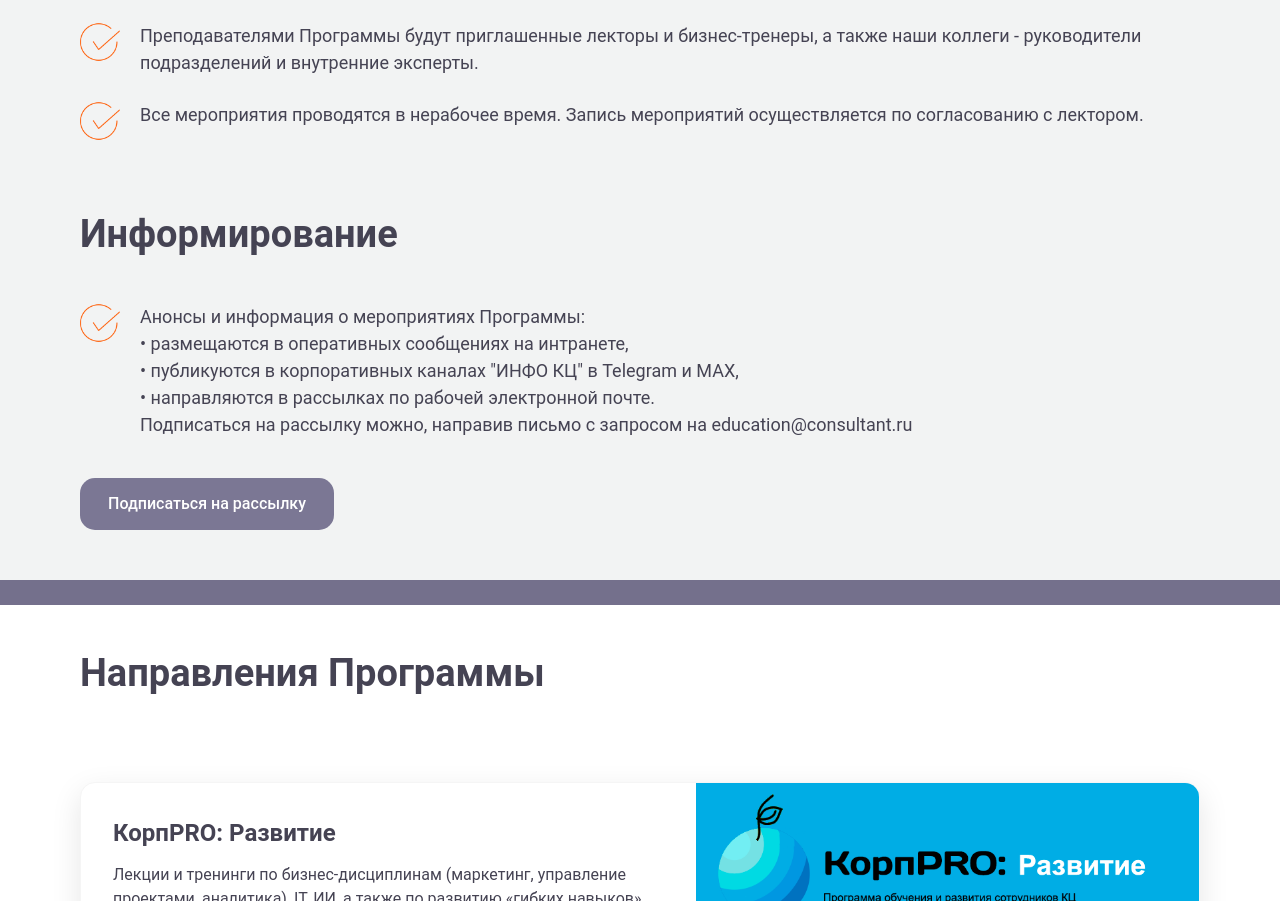
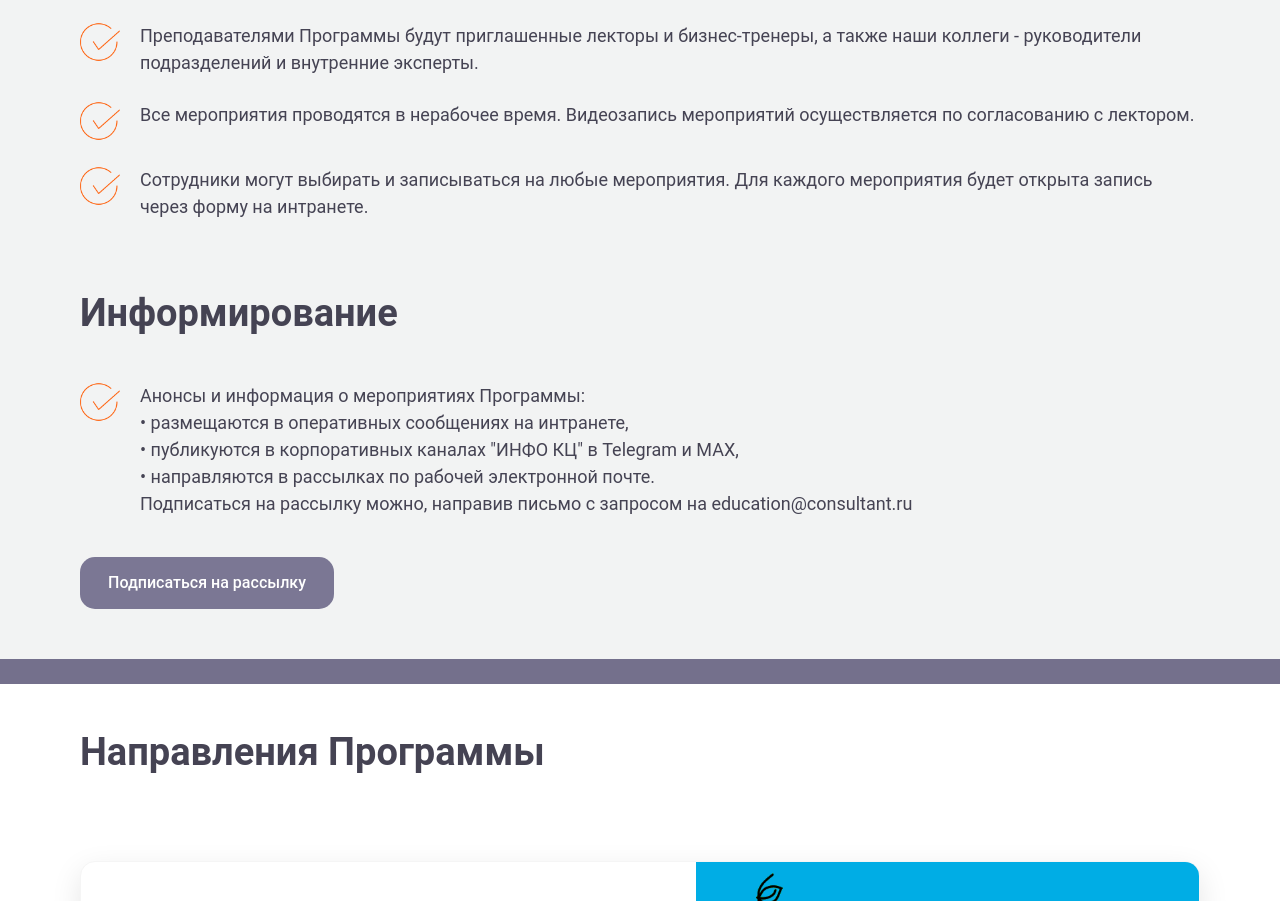
Before and after one commit to GalaMalin/Education, a plain HTML site: page index.html in a window 1280 px wide. Shown: the part 939-1840 px from the top of the page. Drawn offline with Linux system fonts and the light colour scheme.

Commit message:
Update index.html

```diff
--- a/index.html
+++ b/index.html
@@ -99,7 +99,13 @@
                 <div class="program__item-pic">
                     <img src="Pic/mark.png" alt="" class="logo__img">
                 </div>
-                <span class="program__text">Все мероприятия проводятся в нерабочее время. Запись мероприятий осуществляется по согласованию с лектором.</span>
+                <span class="program__text">Все мероприятия проводятся в нерабочее время. Видеозапись мероприятий осуществляется по согласованию с лектором.</span>
+            </div>
+            <div class="program__item">
+                <div class="program__item-pic">
+                    <img src="Pic/mark.png" alt="" class="logo__img">
+                </div>
+                <span class="program__text">Сотрудники могут выбирать и записываться на любые мероприятия. Для каждого мероприятия будет открыта запись через форму на интранете.</span>
             </div>
 
             <h2>Информирование</h2>
```
